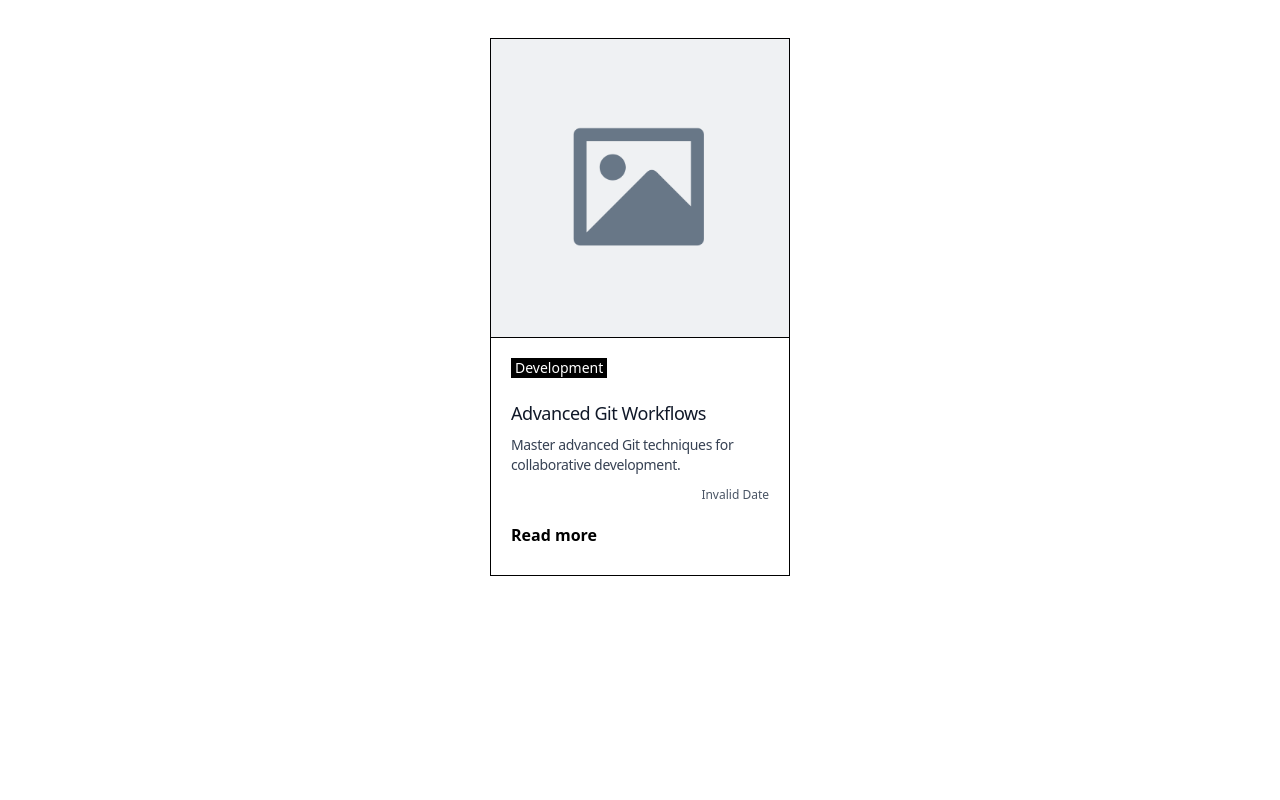
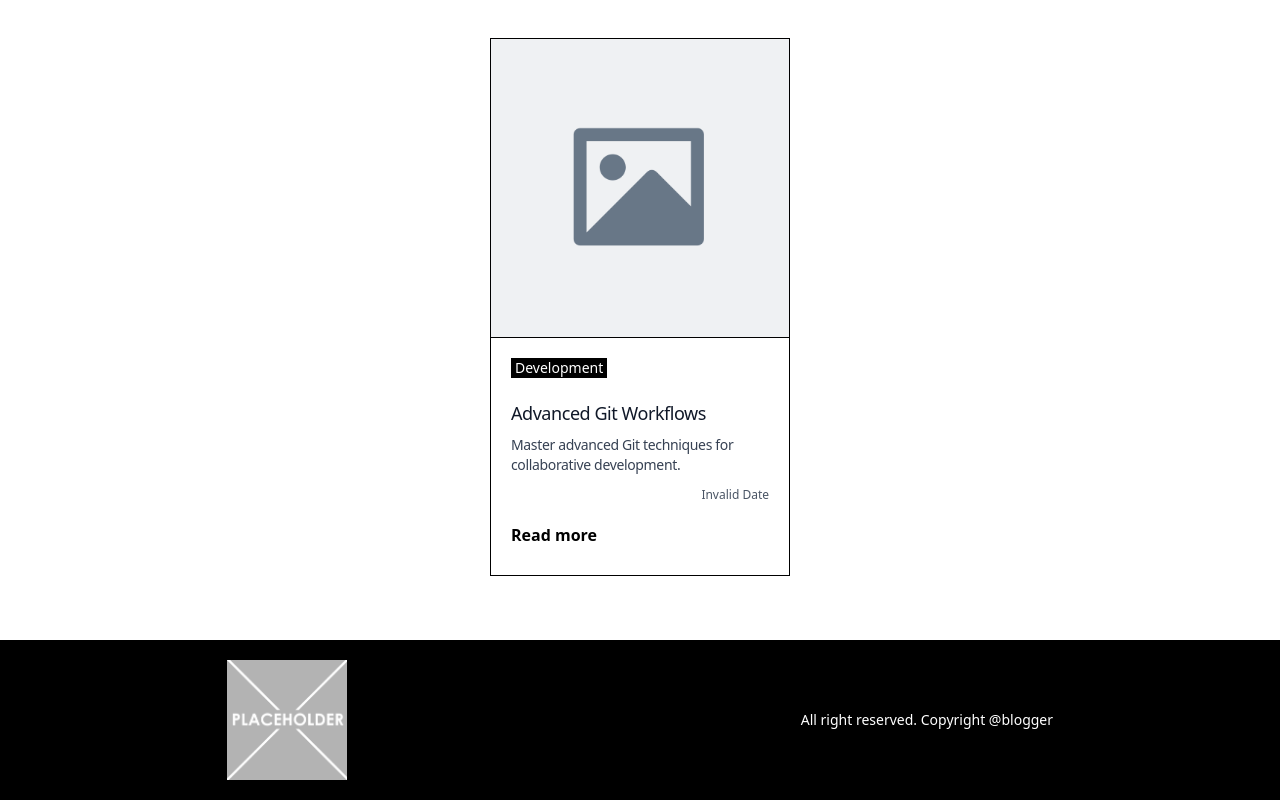
Before and after one commit to Ss1now/events_hub, a Next.js app: page / in a window 1280 px wide. Shown: the part 4402-5202 px from the top of the page. Before the commit the page ends 5042 px from the top, so only its background shows below. Built offline with nearby package versions, Linux system fonts and the light colour scheme.

Commit message:
create footer; homepage completed

```diff
--- a/app/page.js
+++ b/app/page.js
@@ -1,13 +1,14 @@
 'use client'
 import Header from "@/components/header";
 import BlogList from "@/components/bloglist";
+import Footer from "@/components/footer";
 
 export default function Home() {
   return (
     <>
       <Header/>
       <BlogList/>
-
+      <Footer/>
     </>
   );
 }
--- /dev/null
+++ b/components/footer.jsx
@@ -0,0 +1,14 @@
+import React from 'react';
+import { assets } from '../assets/assets';
+import Image from 'next/image';
+
+const Footer = () => {
+    return (
+        <div className='flex justify-around flex-col gap-2 sm:gap-0 sm:flex-row bg-black py-5 items-center'>
+            <Image src={assets.logo} alt='' width={120} />
+            <p className='text-sm text-white'>All right reserved. Copyright @blogger</p>
+        </div>
+    )
+}
+
+export default Footer
```
